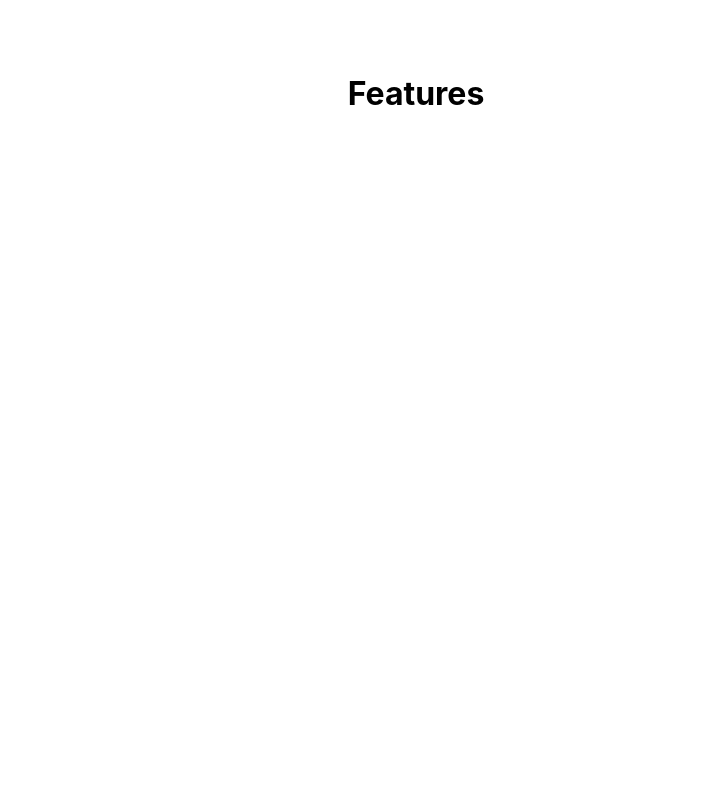
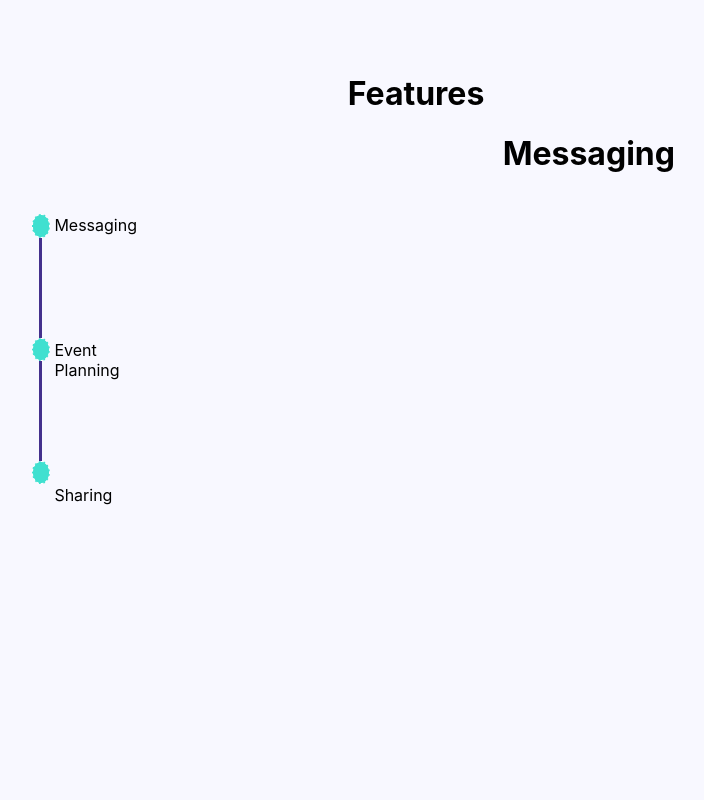
Before and after one commit to fm1539/Traverse2.0, a React (Create React App) app: page / in a window 1280 px wide. Shown: the part 940-1740 px from the top of the page, without its empty margins (224-928 px from the left). Built offline with nearby package versions, Linux system fonts and the light colour scheme.

Commit message:
features homepage

```diff
--- a/public/css/homepage.css
+++ b/public/css/homepage.css
@@ -85,6 +85,7 @@
         padding-bottom: 5%;
         position: relative;
         text-align: center;
+        height: 5%;
     }
 
     .features-container{
@@ -101,11 +102,62 @@
 }
 
 .personH{
-    height: 70%;
+    height: 60%;
     border: none;
     position: relative;
     top:-50px;
     left: 10%;
+}
+
+.switchers-div{
+    display: inline-block;
+    width: 7%;
+    height: 70px;
+    float: left;
+    margin-top: 80px;
+    margin-left: 20%;
+}
+
+.switchers-div button{
+    display: block;
+    height: 33%;
+    width: 20%;
+    border-radius: 50%;
+    border-width: 1px;
+    background-color: turquoise;
+    border-style: dashed;
+    border-color: white;
+}
+
+.switchers-div button:hover{
+    cursor: pointer;
+    background-color: tomato;
+}
+
+.switchers-div button:focus{
+    outline: none;
+}
+
+.vl {
+    border-left: 3px solid #44318D;
+    height: 100px;
+    margin-left: 7.5%;
+}
+
+.switcher-text{
+    position: relative;
+    left: 25%;
+    bottom: 285px;
+}
+.switcher-text p{
+    padding-bottom: 89px;
+    text-align: left;
+}
+
+.switchers-div p{
+    /* display: inline-block;
+    position: absolute;
+    bottom: 1px; */
 }
 
 .login-register input{
@@ -173,6 +225,9 @@
   footer{
       margin-top: 20vh;
       background-color: cadetblue;
+      /* background: linear-gradient(217deg, #8860D0, #84CEEB 70.71%),
+            linear-gradient(127deg, #5AB9EA, #C1C8E4 70.71%),
+            linear-gradient(336deg, #C1C8E4, #8860D0 70.71%); */
       height: 170px;
   }
 
--- a/src/components/pages/HomePage/HomePage.js
+++ b/src/components/pages/HomePage/HomePage.js
@@ -3,6 +3,17 @@ import React, {useState} from 'react'
 function HomePage(){
 
     const [login, setLogin] = useState(true)
+
+    const [switchStr, setSwitch] = useState('messaging')
+
+    const switchHandler = (event) => {
+        setSwitch(prev => {
+            if (prev !== event.target.id){
+                return event.target.id
+            }
+        })
+
+    }
 
     const loginHandler = (value) => {
         setLogin(value)
@@ -12,12 +23,27 @@ function HomePage(){
     let rBtn = "lg"
     let height = "70vh"
 
+    let content = <div>
+        <h1>Messaging</h1>
+    </div>
+
     if (login){
         lBtn = "gl"
     }
     else{
         rBtn = "gl"
         height = "70vh"
+    }
+
+    if (switchStr === "event"){
+        content = <div>
+            <h1>Event Planning</h1>
+        </div>
+    }
+    else if (switchStr === "sharing"){
+        content = <div>
+            <h1>Sharing</h1>
+        </div>
     }
 
     return (
@@ -105,6 +131,25 @@ function HomePage(){
 
             <div id="intro" className="features-container">
                 <h1>Features</h1>
+                <div className="switchers-div">
+                    <button id="messaging" onClick={switchHandler}></button>
+
+                    <div className="vl"></div>
+                    <button id="event" onClick={switchHandler}></button>
+
+                    <div className="vl"></div>
+                    <button id="sharing" onClick={switchHandler}></button>
+                    <div className="switcher-text">
+                        <p>Messaging</p>
+                        <p>Event Planning</p>
+                        <p>Sharing</p>
+                    </div>
+
+                </div>
+
+                <div className="features-content">
+                    {content}
+                </div>
 
             </div>
 
@@ -112,7 +157,6 @@ function HomePage(){
                 <div className="isfar" >
                     <img style={{height:'50px', borderRadius:'50%'}} src="img/isfarpic.jpg"/>
                     <h1>Isfar Oshir</h1>
-                    <h2>(646)705-9950</h2>
                     <h2>iao233@nyu.edu</h2>
                     <a href="https://www.linkedin.com/in/isfar-oshir-043403190/" target="_blank" style={{paddingRight: '10px'}}><i className="fa fa-linkedin-square socialIcon"></i></a>
                     <a href="http://www.isfaroshir.com/" target="_blank" style={{paddingRight: '10px'}}><img src="img/isfarcom.png" style={{height:'15px'}} /></a>
@@ -126,13 +170,12 @@ function HomePage(){
                     <div className="circle"></div>
                     <hr className="rightHR"/>
 
-                    <p style={{fontSize:"11px"}}>© 2020 RateMyTutor. All Rights Reserved</p>
+                    <p style={{fontSize:"11px"}}>© 2021 Traverse. All Rights Reserved</p>
                 </div>
 
                 <div className="farhan">
                     <img style={{height:'50px', borderRadius:'50%'}} src="img/farhanpic.jpeg"/>
                     <h1>Farhan Mashud</h1>
-                    <h2>Phone number</h2>
                     <h2>fm1539@nyu.edu</h2>
                     <a href="https://www.linkedin.com/in/farhan-m8/" target="_blank" style={{paddingRight: '10px'}}><i className="fa fa-linkedin-square socialIcon"></i></a>
                     {/* <a href="http://www.isfaroshir.com/" target="_blank" style={{paddingRight: '10px'}}><img src="img/isfarcom.png" style={{height:'15px'}} /></a> */}
--- a/src/index.css
+++ b/src/index.css
@@ -11,6 +11,7 @@ body {
 html, body, #app, #app>div {
   height: 100%;
   scroll-behavior: smooth;
+  background-color: ghostwhite;
 }
 #root {
   height: 100%;
```
Also changed, not shown: 1 other file (tests, documents, lock files or other folders).
